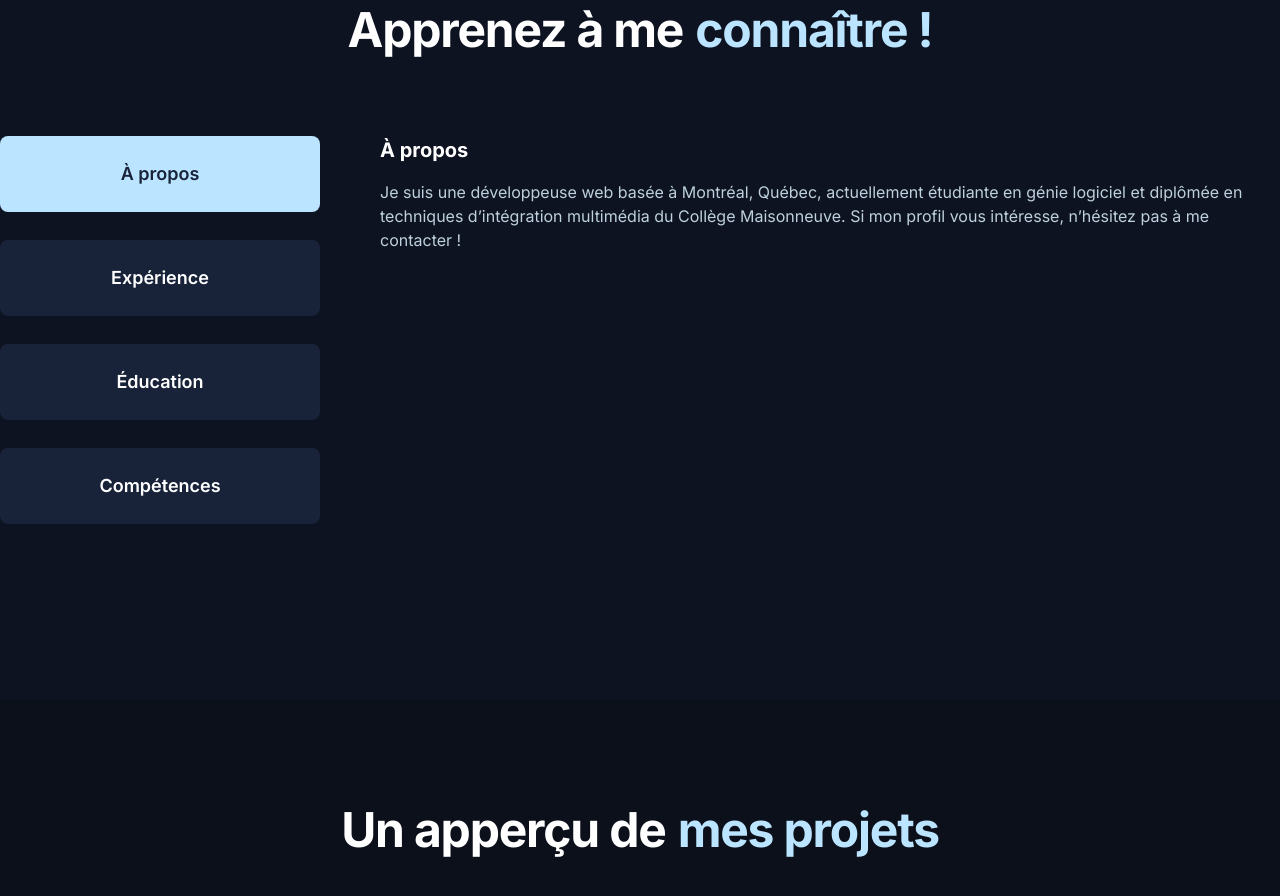
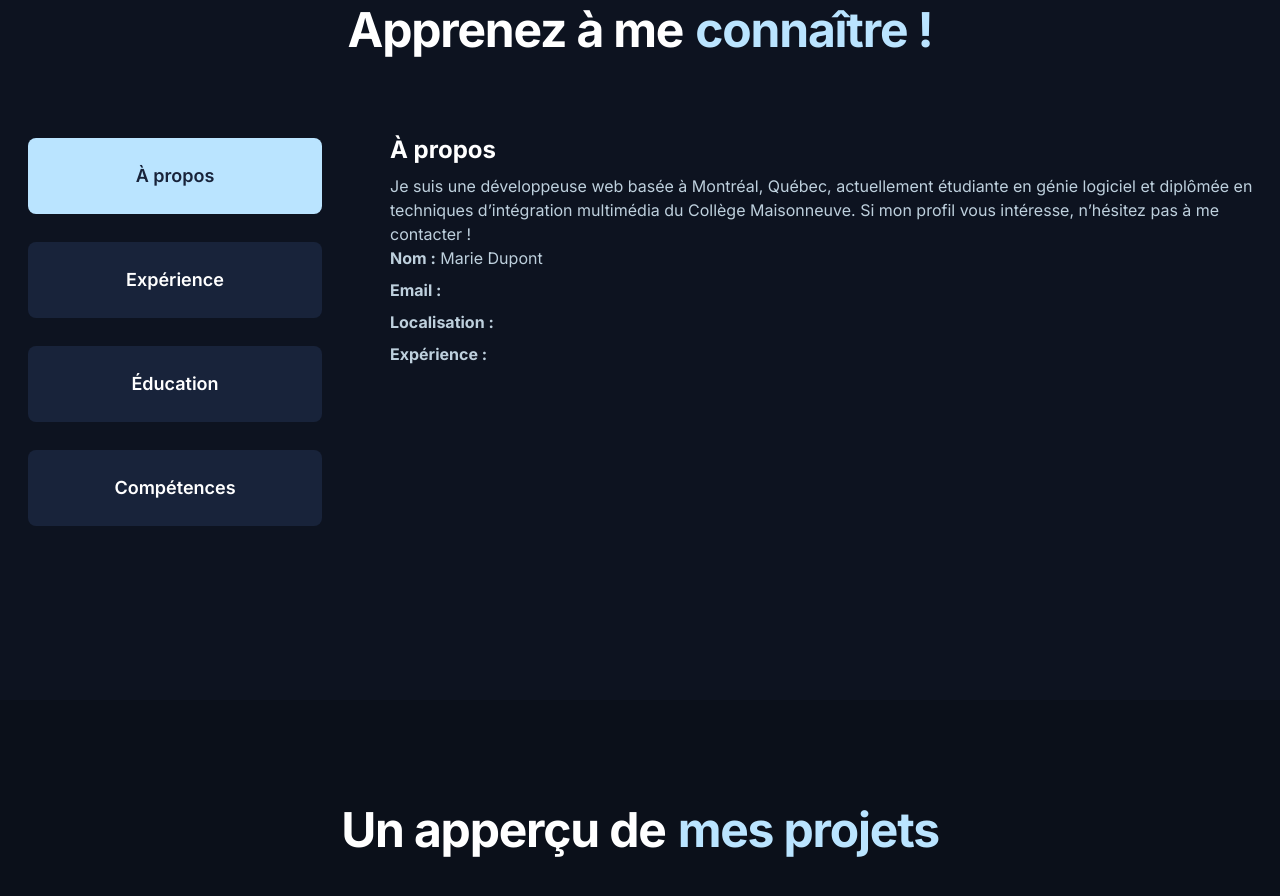
Before and after one commit to NMoumy/portfolio, a Next.js app: page / in a window 1280 px wide. Shown: the part 900-1796 px from the top of the page. Built offline with nearby package versions, Linux system fonts and the light colour scheme.

Commit message:
Mise de la jour de la section about

```diff
--- a/src/app/globals.css
+++ b/src/app/globals.css
@@ -62,7 +62,7 @@
     @apply text-3xl md:text-5xl leading-tight tracking-tight;
   }
   h3 {
-    @apply text-xl md:text-3xl pb-2;
+    @apply text-xl md:text-2xl pb-2;
   }
 
   a {
@@ -84,14 +84,17 @@
   }
 
   .btn-tab {
-    @apply py-6 px-7 rounded-lg bg-primary text-white text-lg;
-
+    @apply rounded-lg text-sm flex-1;
+    @apply lg:py-6 lg:px-7 lg:text-lg;
+  }
+  .btn-tab-active {
+    @apply bg-primary text-white;
     &:hover {
-      @apply bg-accent text-primary;
+      @apply bg-[#233354] text-white;
     }
   }
-  .btn-tab-active {
-    @apply py-6 px-7 rounded-lg bg-accent text-primary text-lg;
+  .btn-tab-non-active {
+    @apply bg-accent text-primary;
   }
 }
 
--- a/src/components/sections/AboutContent.tsx
+++ b/src/components/sections/AboutContent.tsx
@@ -11,8 +11,69 @@ const AboutContent = ({ activeTab }: AboutContentProps) => {
 
   return (
     <div>
-      <h3 className="text-xl font-bold mb-2">{content.title}</h3>
+      <h3 className="">{content.title}</h3>
       <p>{content.description}</p>
+      {/* Render content based on tab */}
+      {activeTab === "about" && (
+        <ul className="space-y-2">
+          {content.items.map((item, index) => (
+            <li key={index}>
+              {"name" in item && "value" in item && (
+                <>
+                  <strong>{item.name} :</strong> {item.value}
+                </>
+              )}
+            </li>
+          ))}
+        </ul>
+      )}
+
+      {activeTab === "skills" && (
+        <ul className="flex flex-wrap gap-2">
+          {content.items.map((skill, index) => (
+            "name" in skill && (
+              <li key={index} className="bg-gray-200 text-sm px-3 py-1 rounded">
+                {skill.name}
+              </li>
+            )
+          ))}
+        </ul>
+      )}
+
+      {activeTab === "education" && (
+        <ul className="space-y-4">
+          {content.items.map((edu, index) => (
+            "degree" in edu && "institution" in edu && "duration" in edu && (
+              <li key={index}>
+                <p className="font-semibold">{edu.degree}</p>
+                <p>{edu.institution} — {edu.duration}</p>
+              </li>
+            )
+          ))}
+        </ul>
+      )}
+
+      {activeTab === "experience" && (
+        <ul className="space-y-6">
+          {content.items.map((exp, index) => (
+            <li key={index}>
+              {"jobTitle" in exp && (
+                <>
+                  <p className="font-semibold">{exp.jobTitle}</p>
+                  {"company" in exp && "duration" in exp && (
+                    <p>{exp.company} — {exp.duration}</p>
+                  )}
+                  <ul className="list-disc list-inside text-sm mt-1">
+                    {"responsibilities" in exp && exp.responsibilities.map((task, i) => (
+                      <li key={i}>{task}</li>
+                    ))}
+                  </ul>
+                </>
+              )}
+            </li>
+          ))}
+        </ul>
+      )}
     </div>
   );
 };
--- a/src/components/sections/AboutTabs.tsx
+++ b/src/components/sections/AboutTabs.tsx
@@ -15,19 +15,19 @@ const AboutTabs = () => {
   const [activeTab, setActiveTab] = useState<TabKey>("about");
 
   return (
-    <div className="display-about w-7xl flex">
-      <div className="flex flex-col gap-7 h-full w-1/4 pX-2">
+    <div className="w-7xl flex flex-col lg:flex-row px-5">
+      <div className="flex flex-row py-1 lg:pb-0 pb-10 w-full lg:flex-col lg:w-1/4 gap-2 lg:gap-7 h-full px-2">
         {tabs.map((tab) => (
           <button
             key={tab.key}
-            className={`${activeTab === tab.key ? "btn-tab-active" : "btn-tab"}`}
+            className={`btn-tab ${activeTab === tab.key ? "btn-tab-non-active" : "btn-tab-active"}`}
             onClick={() => setActiveTab(tab.key)}
           >
             {tab.label}
           </button>
         ))}
       </div>
-      <div className="h-full pl-15 flex-1">
+      <div className="h-full pl-5 lg:pl-15 flex-1">
         <AboutContent activeTab={activeTab as TabKey} />
       </div>
     </div>
--- a/src/lib/data/aboutData.json
+++ b/src/lib/data/aboutData.json
@@ -2,7 +2,7 @@
   "about": {
     "title": "À propos",
     "description": "Je suis une développeuse web basée à Montréal, Québec, actuellement étudiante en génie logiciel et diplômée en techniques d’intégration multimédia du Collège Maisonneuve. Si mon profil vous intéresse, n’hésitez pas à me contacter !",
-    "info": [
+    "items": [
       {
         "name": "Nom",
         "value": "Marie Dupont"
@@ -25,7 +25,7 @@
   "skills": {
     "title": "Mes compétences",
     "description": "Je suis passionnée par le développement web et j'ai acquis des compétences dans divers domaines. Voici quelques-unes de mes compétences clés :",
-    "skillsList": [
+    "items": [
       {
         "icon": "",
         "name": "JavaScript"
```
